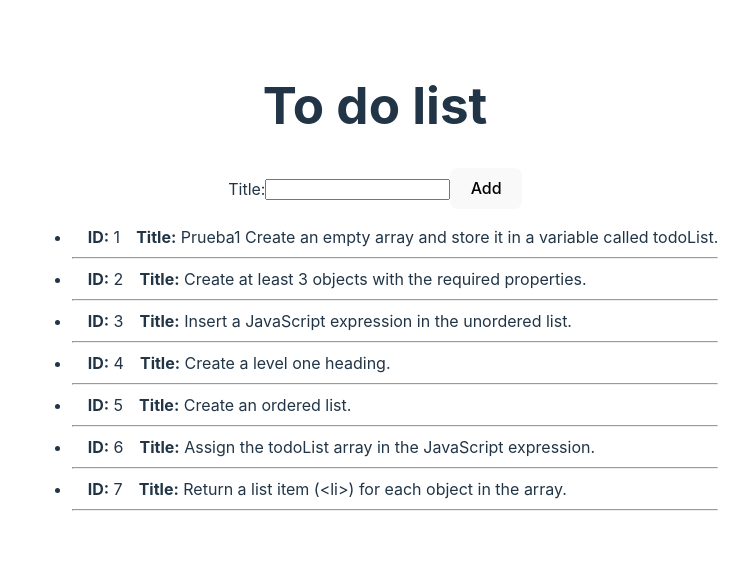
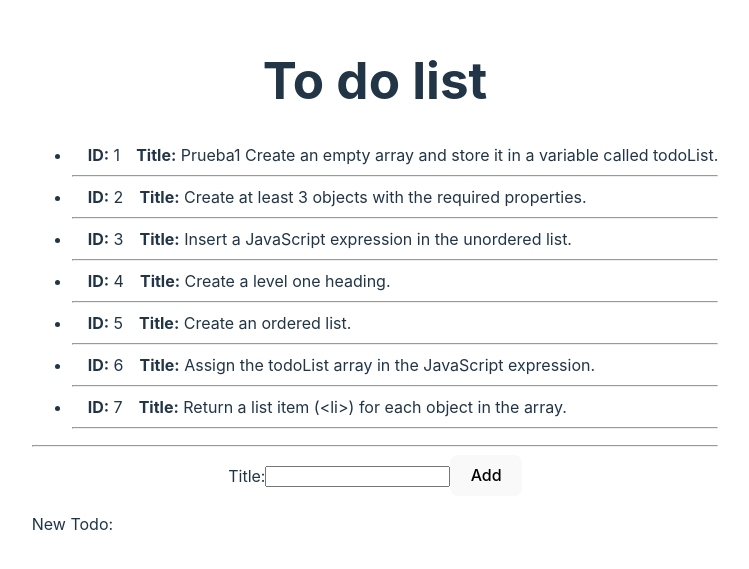
Before and after one commit to ledarca/react-todo, a React (Vite) app: page / in a window 1280 px wide. Shown: the part 115-684 px from the top of the page, without its empty margins (265-1014 px from the left). Built offline with nearby package versions, Linux system fonts and the light colour scheme.

Commit message:
first part, component <todoList /> and second part  NewForm

```diff
--- a/src/App.jsx
+++ b/src/App.jsx
@@ -1,13 +1,19 @@
 import "./App.css";
-import TodoList from "./TodoList";
-import AddTodoForm from "./AddTodoForm";
+import TodoList from "./TodoList"; /**** Class 1_1 and 1_2  ***/
+import React, { useState } from 'react';
+import AddTodoForm from './AddTodoForm';
 
 function App() {
+  // hook useState
+  const [newTodo, setNewTodo] = useState('');
+
   return (
     <div>
       <h1>To do list</h1>
-      <AddTodoForm />
       <TodoList />
+      <hr />
+      <AddTodoForm onAddTodo={setNewTodo} />
+      <p>New Todo: <span>{newTodo}</span></p>
     </div>
   );
 }
```
